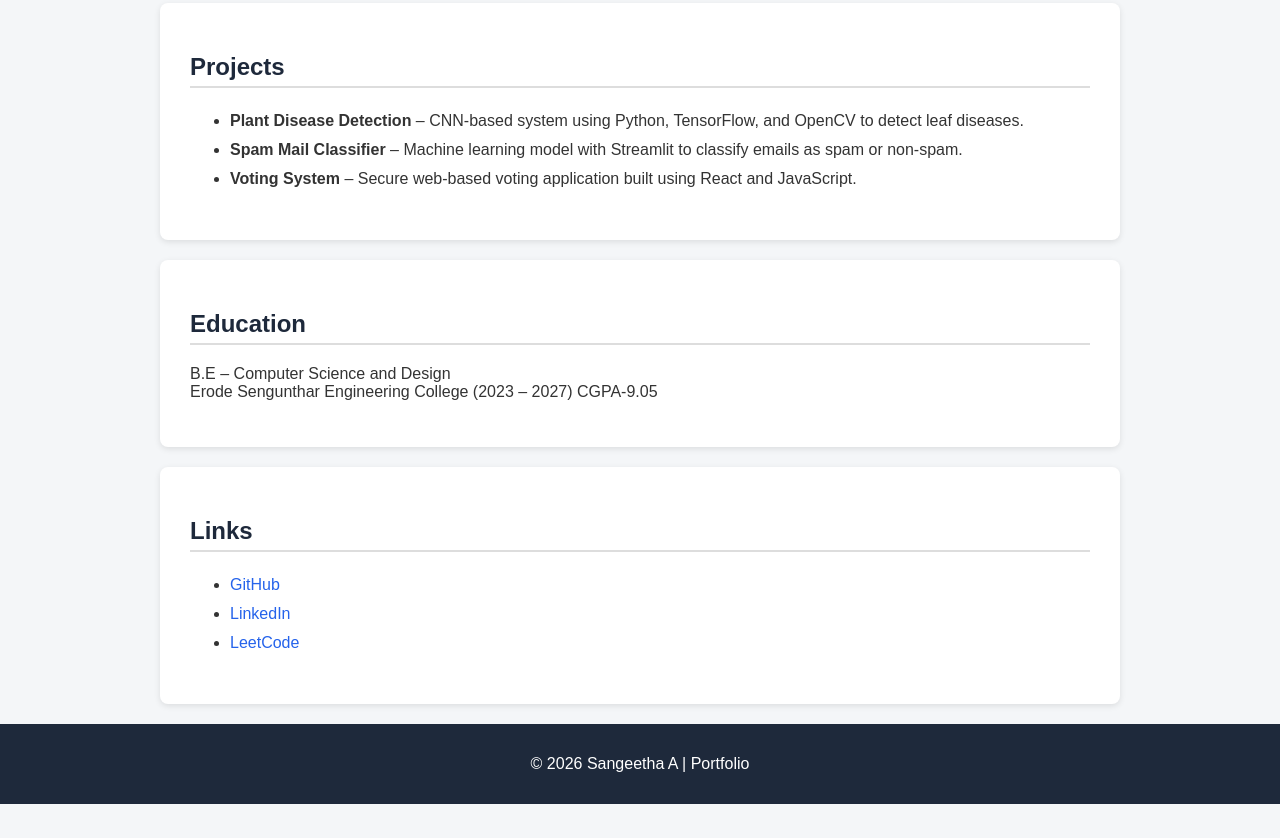
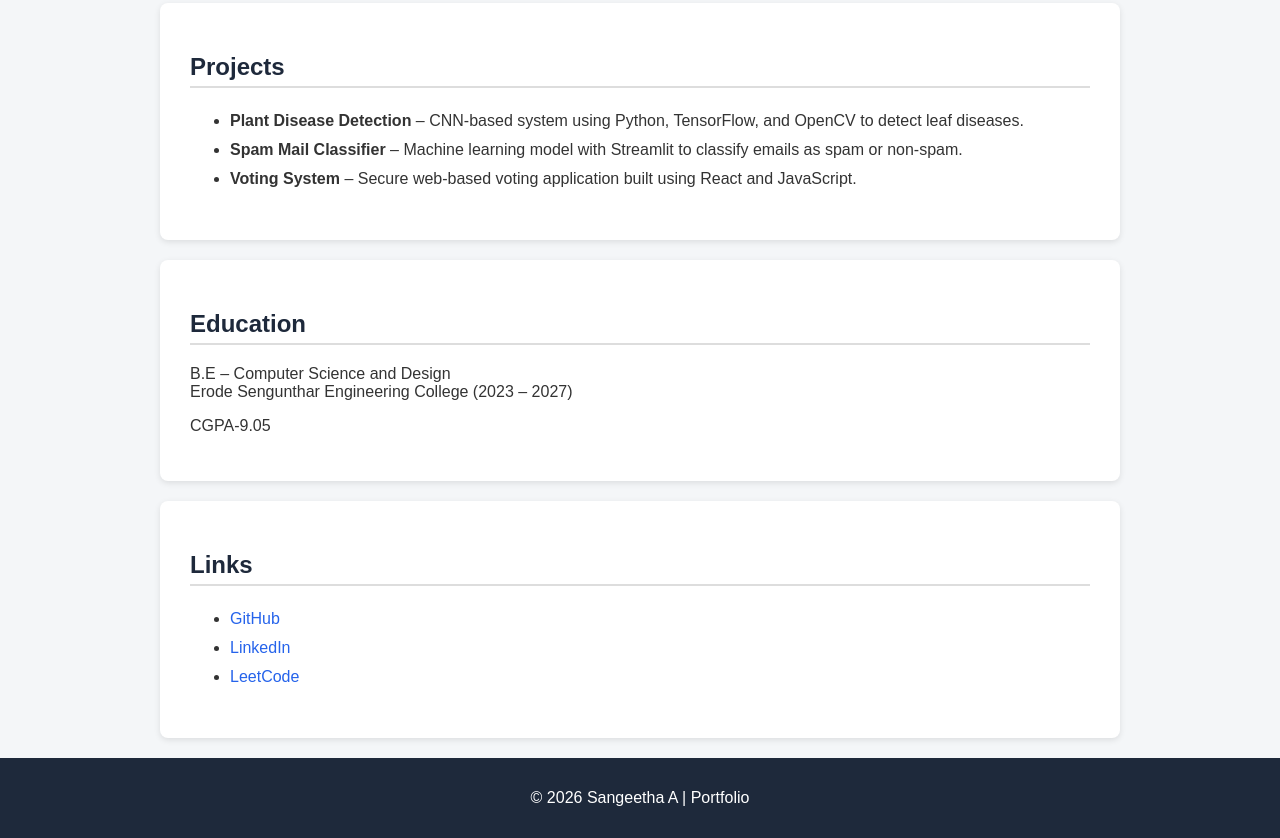
Before and after one commit to Sangeetha824-pixel/sangeetha-portfolio, a plain HTML site: page index.html in a window 1280 px wide. Shown: the part 801-1639 px from the top of the page. Before the commit the page ends 1605 px from the top, so only its background shows below. Drawn offline with Linux system fonts and the light colour scheme.

Commit message:
Trigger GitHub Pages rebuild

```diff
--- a/index.html
+++ b/index.html
@@ -92,7 +92,8 @@ I aim to grow as a Python full stack developer and contribute to building reliab
     <h2>Education</h2>
     <p>B.E – Computer Science and Design<br>
     Erode Sengunthar Engineering College (2023 – 2027)
-    CGPA-9.05</p>
+    </p>
+    </p>CGPA-9.05</p>
 </section>
 
 <section>
```
